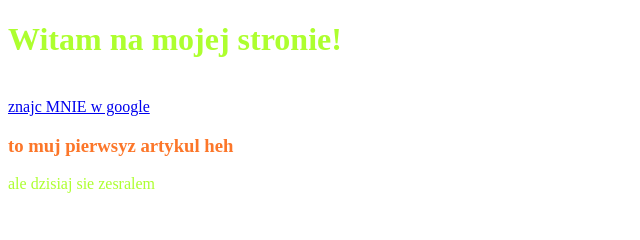
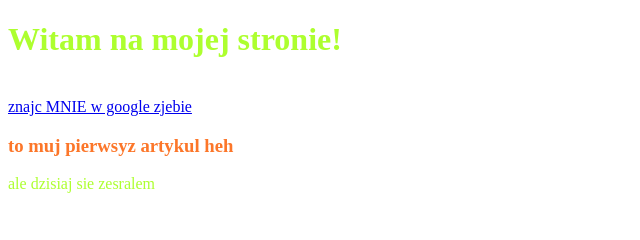
Before and after one commit to wojkoks/wojkoks.github.io, a plain HTML site: page index.html in a window 1280 px wide. Shown: the top 240 px of the page, 0-640 px from the left. Drawn offline with Linux system fonts and the light colour scheme.

Commit message:
5 dodalem zjeba

```diff
--- a/index.html
+++ b/index.html
@@ -15,7 +15,7 @@
     <header>
         <h1>Witam&nbsp;na&nbsp;mojej&nbsp;stronie!</h1>
         <br>
-        <a href="contact.html">znajc MNIE  w google</a>
+        <a href="contact.html">znajc MNIE  w google zjebie</a>
         <br>
 
     </header>
```
